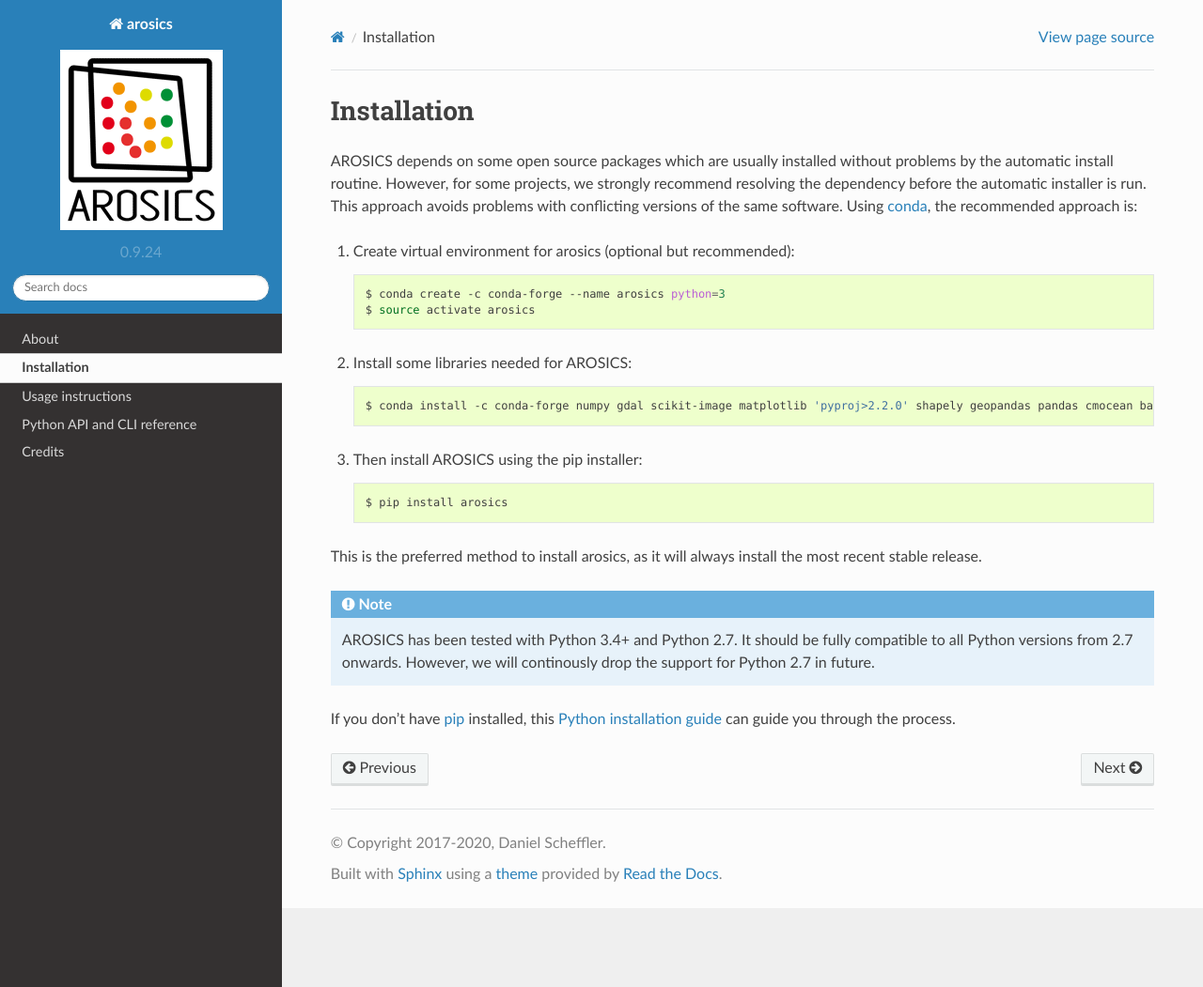
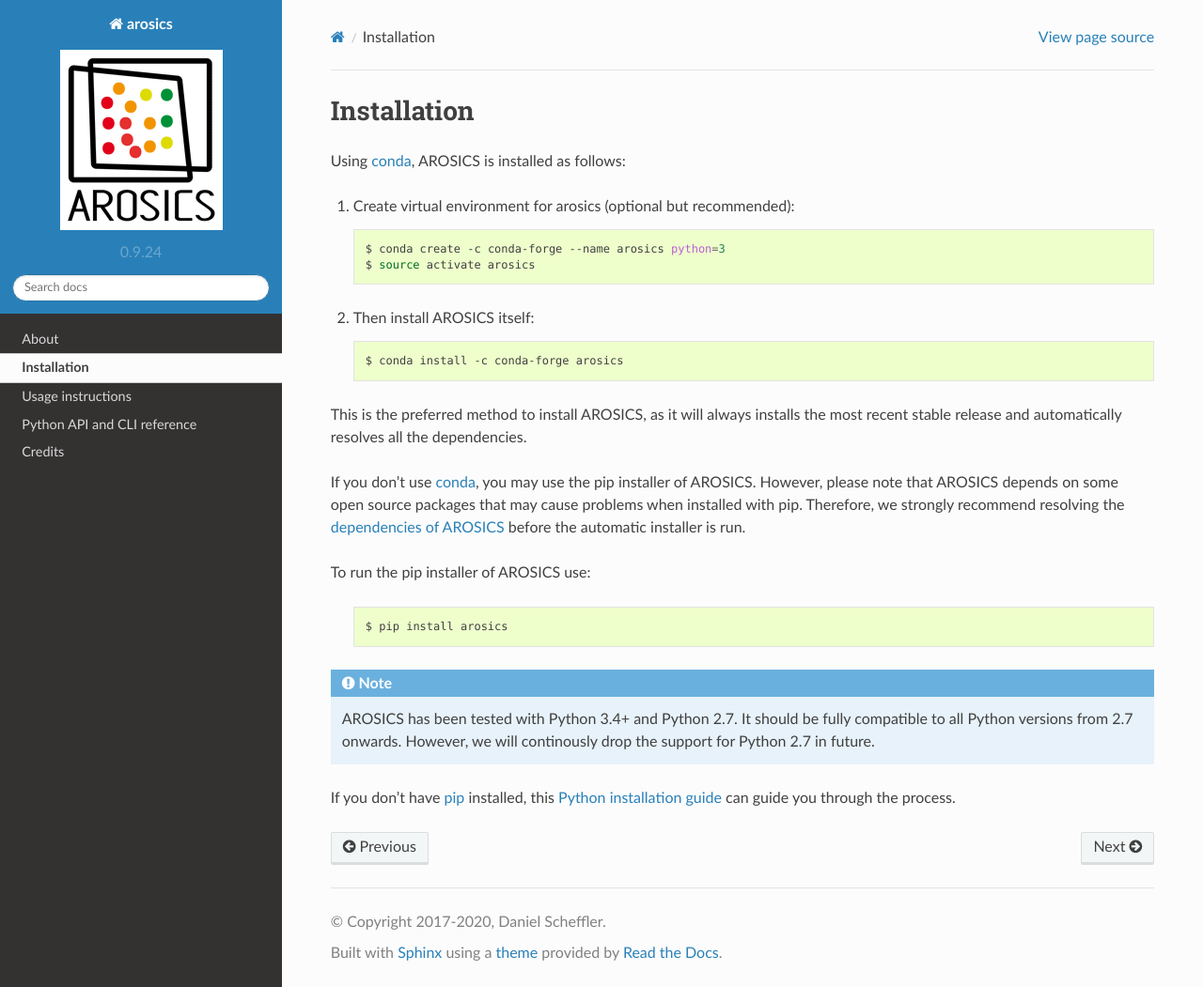
Before and after one commit to GFZ/arosics, a Sphinx documentation site: the page built from docs/installation.rst, in a window 1280 px wide and 1051 px high. Shown: the whole window at 94% size. Built offline with Sphinx 7.4.7 and the Read the Docs theme 2.0.0, drawn with Linux system fonts in a browser that asks for light colours; pages that are not in the unit, such as notebooks, are missing from menus.

Commit message:
Updated the installation instructions as AROSICS is now on conda-forge.
Signed-off-by: Daniel Scheffler <danschef@gfz-potsdam.de>

```diff
--- a/docs/installation.rst
+++ b/docs/installation.rst
@@ -2,10 +2,7 @@
 Installation
 ============
 
-AROSICS depends on some open source packages which are usually installed without problems by the automatic install
-routine. However, for some projects, we strongly recommend resolving the dependency before the automatic installer
-is run. This approach avoids problems with conflicting versions of the same software.
-Using conda_, the recommended approach is:
+Using conda_, AROSICS is installed as follows:
 
 
 1. Create virtual environment for arosics (optional but recommended):
@@ -16,21 +13,28 @@
     $ source activate arosics
 
 
-2. Install some libraries needed for AROSICS:
+2. Then install AROSICS itself:
 
    .. code-block:: bash
 
-    $ conda install -c conda-forge numpy gdal scikit-image matplotlib 'pyproj>2.2.0' shapely geopandas pandas cmocean basemap pykrige pyfftw
+    $ conda install -c conda-forge arosics
 
 
-3. Then install AROSICS using the pip installer:
+This is the preferred method to install AROSICS, as it will always installs the most recent stable release and
+automatically resolves all the dependencies.
+
+
+If you don't use conda_, you may use the pip installer of AROSICS. However, please note that AROSICS depends on some
+open source packages that may cause problems when installed with pip. Therefore, we strongly recommend resolving the
+`dependencies of AROSICS`_ before the automatic installer is run.
+
+
+To run the pip installer of AROSICS use:
 
    .. code-block:: bash
 
     $ pip install arosics
 
-
-This is the preferred method to install arosics, as it will always install the most recent stable release.
 
 .. note::
 
@@ -44,3 +48,4 @@
 .. _pip: https://pip.pypa.io
 .. _Python installation guide: http://docs.python-guide.org/en/latest/starting/installation/
 .. _conda: https://conda.io/docs
+.. _`dependencies of AROSICS`: https://gitext.gfz-potsdam.de/danschef/arosics/-/blob/master/requirements.txt
```
